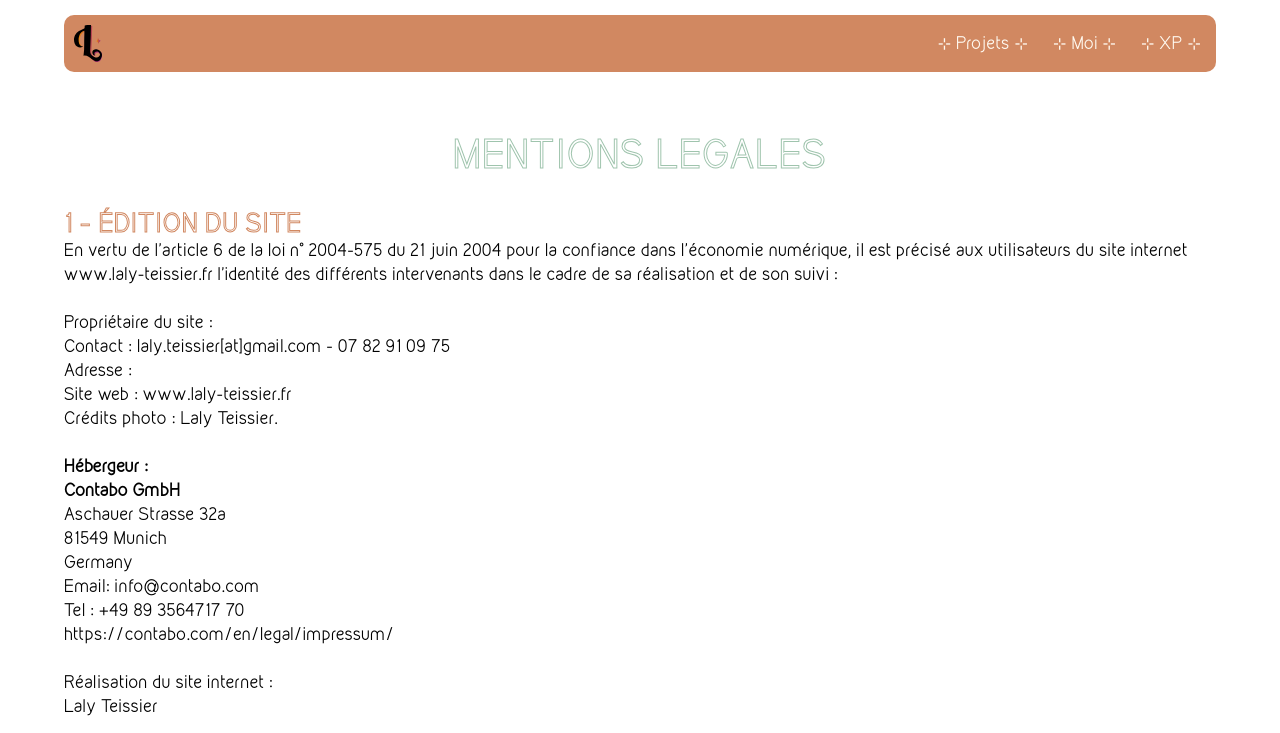
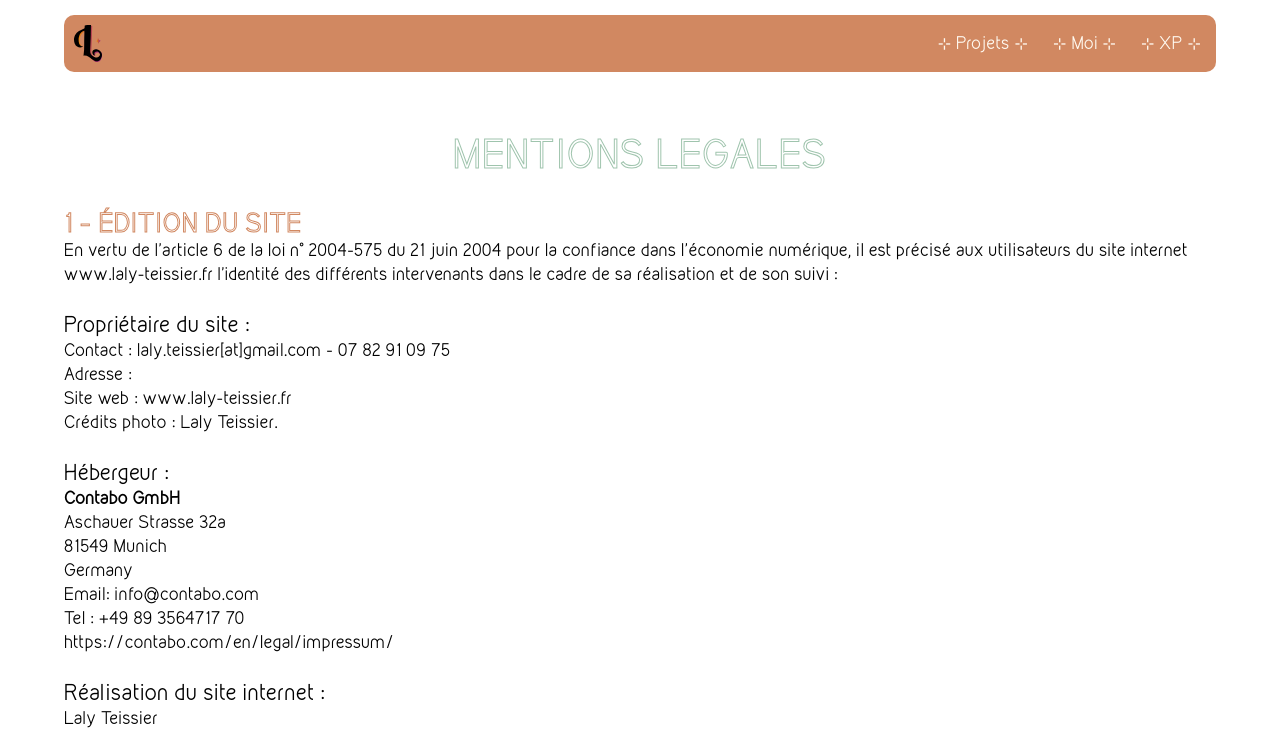
Before and after one commit to Laly18t/portfolio-mmi3, a React (Vite) app: page /mentions-legales in a window 1280 px wide. Shown: the top 733 px of the page. Built offline with nearby package versions, Linux system fonts and the light colour scheme.

Commit message:
fix: add h2

```diff
--- a/src/pages/MentionsLegales.jsx
+++ b/src/pages/MentionsLegales.jsx
@@ -10,8 +10,7 @@ function MentionsLegales() {
                 En vertu de l’article 6 de la loi n° 2004-575 du 21 juin 2004 pour la confiance dans l’économie numérique, il est précisé aux utilisateurs du site internet www.laly-teissier.fr l’identité des différents intervenants dans le cadre de sa réalisation et de son suivi :
                 <br></br>
                 <br></br>
-                Propriétaire du site :
-                <br></br>
+                <h2 className="text-xl">Propriétaire du site :</h2>
                 Contact : laly.teissier[at]gmail.com - 07 82 91 09 75
                 <br></br>
                 Adresse :
@@ -22,8 +21,7 @@ function MentionsLegales() {
                 <br></br>
                 <br></br>
 
-                <strong>Hébergeur :</strong>
-                <br></br>
+                <h2 className="text-xl">Hébergeur :</h2>
                 <strong>Contabo GmbH</strong>
                 <br></br>
                 Aschauer Strasse 32a
@@ -32,7 +30,6 @@ function MentionsLegales() {
                 <br></br>
                 Germany
                 <br></br>
-
                 Email: info@contabo.com
                 <br></br>
                 Tel : +49 89 3564717 70
@@ -40,8 +37,8 @@ function MentionsLegales() {
                 https://contabo.com/en/legal/impressum/
                 <br></br>
                 <br></br>
-                Réalisation du site internet :
-                <br></br>
+
+                <h2 className="text-xl">Réalisation du site internet :</h2>
                 Laly Teissier
                 <br></br>
 
```
